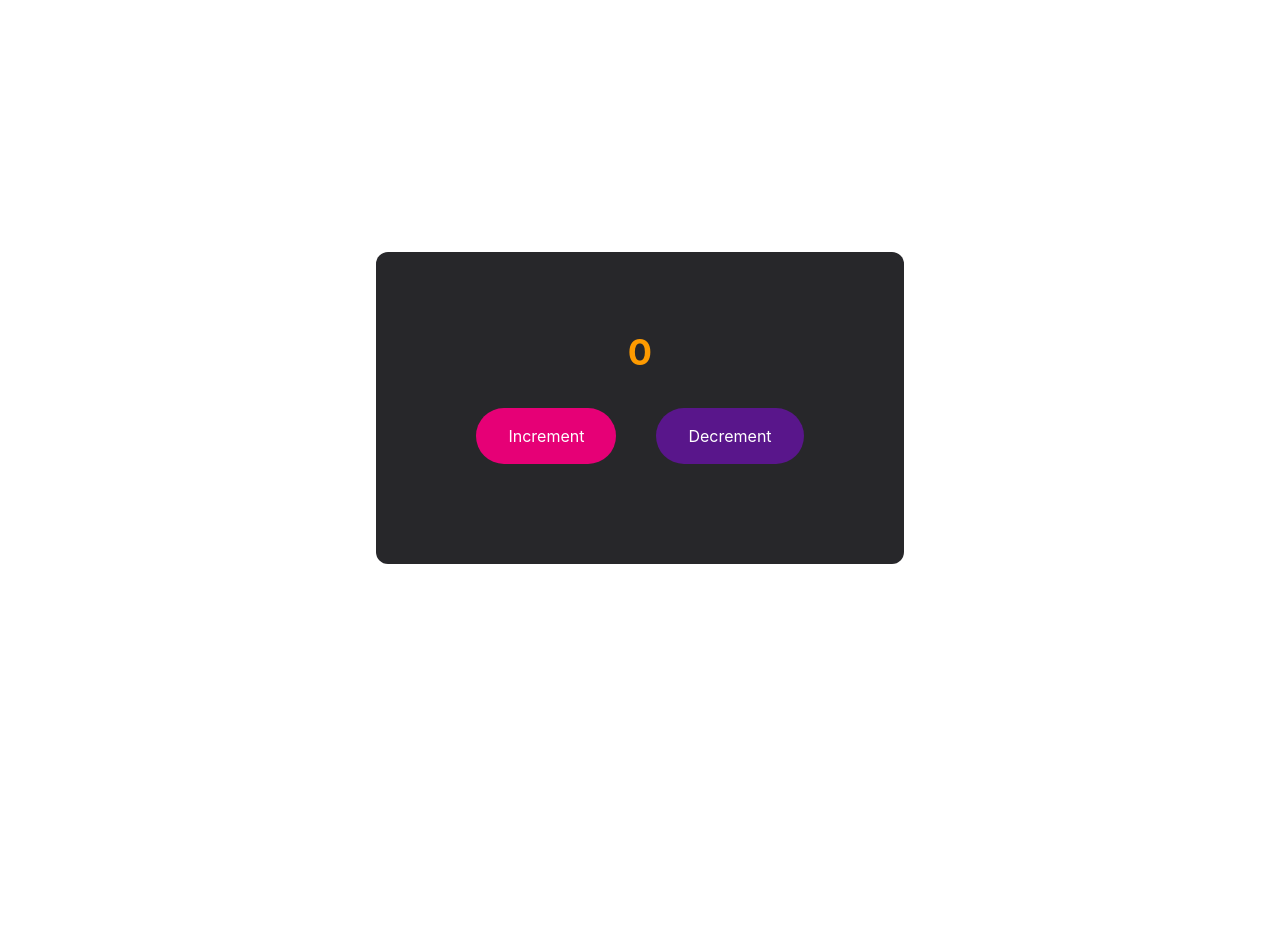
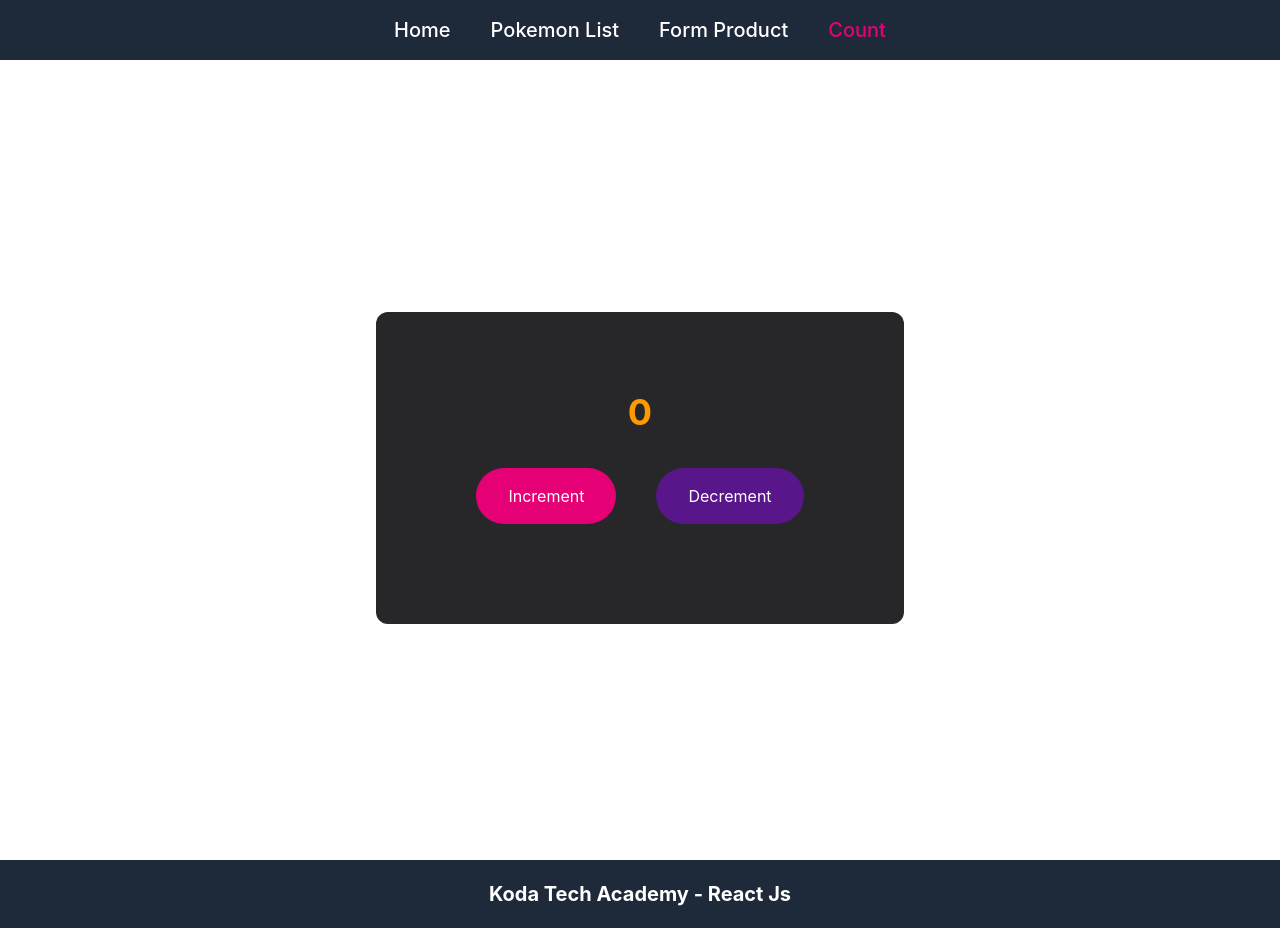
Before and after one commit to aqilknz/koda-b7-react, a React (Vite) app: page /count in a window 1280 px wide. Before the commit the page ends 800 px from the top, so only its background shows below. Built offline with nearby package versions, Linux system fonts and the light colour scheme.

Commit message:
feat: add Nav Header and Footer

```diff
--- a/src/components/minitask1/count.jsx
+++ b/src/components/minitask1/count.jsx
@@ -1,5 +1,7 @@
 import React from 'react';
 import '../../App.css';
+import Header from "../minitask4/Header.jsx";
+import Footer from "../minitask4/Footer.jsx";
 
 function Count() {
     const [count, setCount] = React.useState(0);
@@ -11,6 +13,8 @@ function Count() {
     }
 
     return (
+        <>
+            <Header />
             <section className='flex min-h-screen justify-center items-center text-white'>
                 <div className='flex flex-col justify-center items-center gap-4 mt-4 bg-zinc-800 p-20 rounded-xl'>
                     <p className='text-amber-500 text-4xl font-bold'>{count}</p>
@@ -20,6 +24,8 @@ function Count() {
                     </div>
                 </div>
             </section>
+            <Footer />
+        </>
     );
 }
 export default Count;
```
Lines whose indentation alone changed are shown as unchanged.
